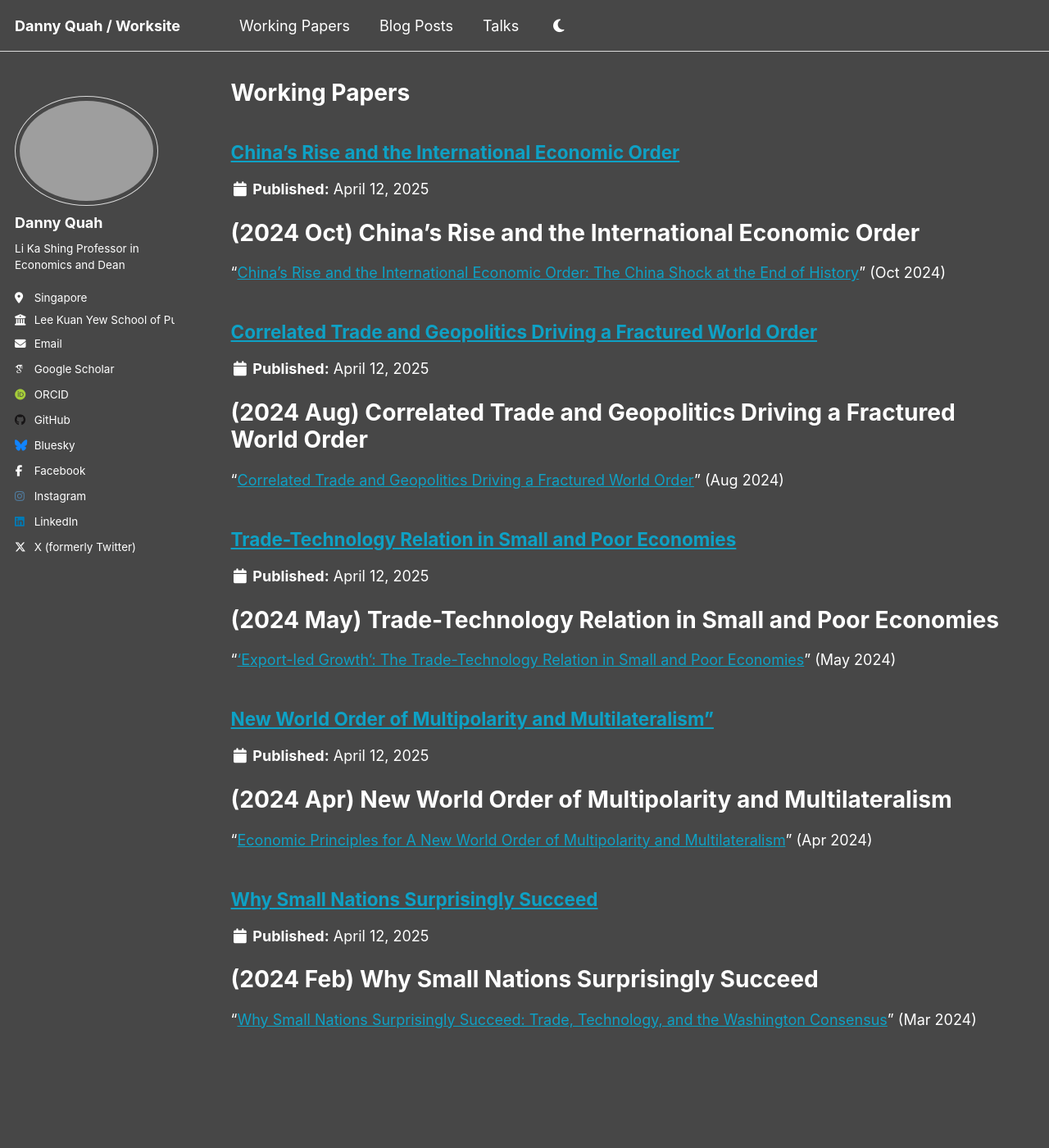
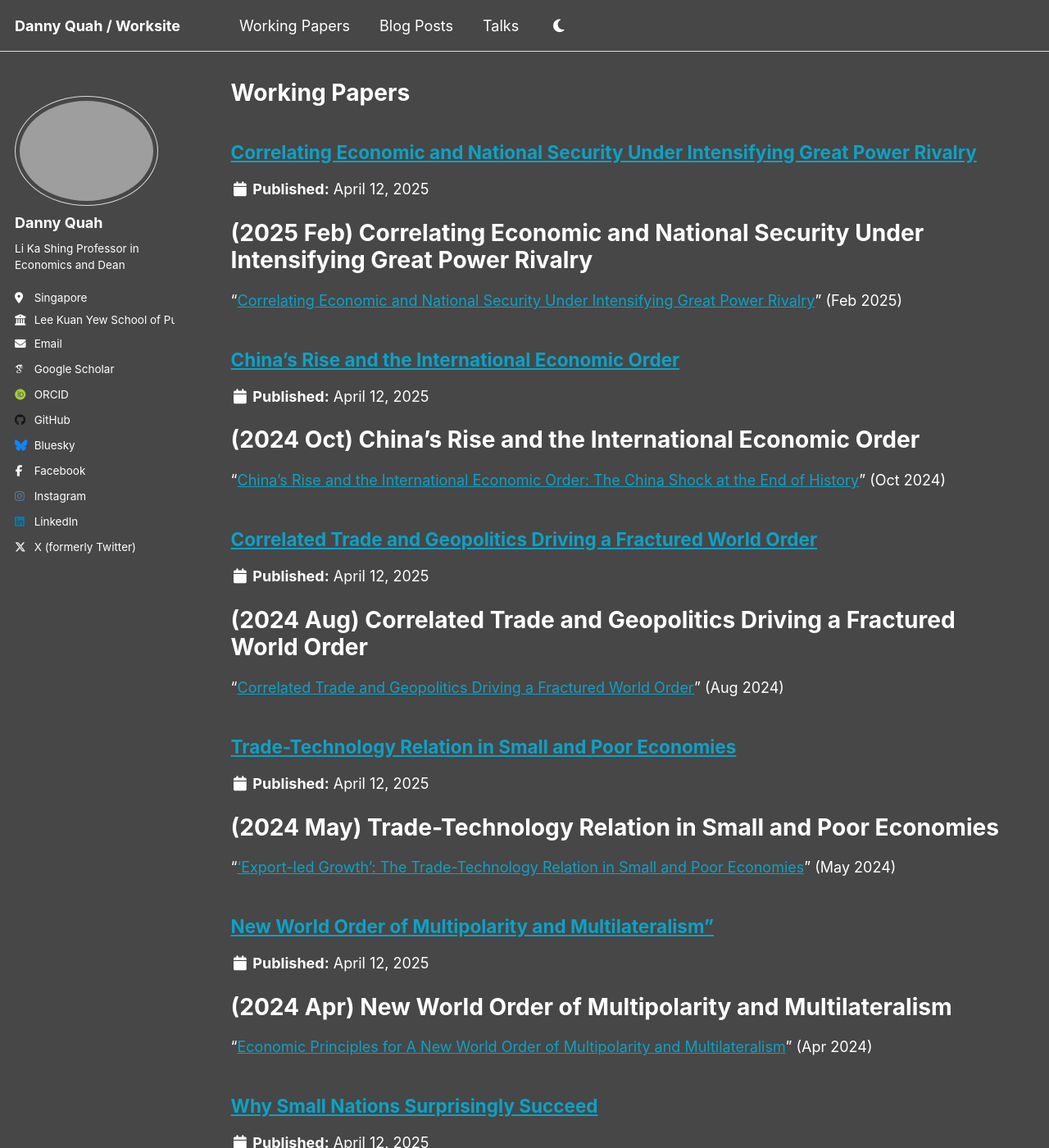
Before and after one commit to DannyQuah/DannyQuah.github.io, a Jekyll site: the page built from _pages/portfolio.html, in a window 1280 px wide and 1400 px high. Shown: the whole window at 82% size. Built offline with Jekyll 4.4.1, drawn with Linux system fonts in a browser that asks for light colours; some web fonts are replaced; some of the changed text lies outside the part shown.

```diff
--- /dev/null
+++ b/_portfolio/2025-02-Correlating-Economic-National-Security.md
@@ -0,0 +1,20 @@
+---
+title: "Correlating Economic and National Security Under Intensifying Great Power Rivalry"
+# Last-edited: 2025.04.12.2136.Sat -- Danny Quah (me@DannyQuah.com)
+# collection: theCollection
+type: "Working Paper"
+# Created: 2025.03.22.1530.Sat -- Danny Quah (me@DannyQuah.com)
+# date: 2025-03-22
+# permalink: /portfolio/
+# venue: "theVenue"
+# location: "theLocation"
+fileName: 2025-02-Correlating-Economic-National-Security.md
+---
+# (2025 Feb) Correlating Economic and National Security Under Intensifying Great Power Rivalry
+"<a href="https://DannyQuah.github.io/Storage/2025.01-Danny.Quah-Correlating-Economic-National-Security.pdf">Correlating Economic and National Security Under Intensifying Great Power Rivalry</a>" (Feb 2025)
+
+[<img src="https://DannyQuah.github.io/Storage/2025.01-Danny.Quah-Correlating-Economic-National-Security-titlepage.png" alt = "Correlating Economic and National Security Under Intensifying Great Power Rivalry - Titlepage" />](https://DannyQuah.github.io/Storage/2025.01-Danny.Quah-Correlating-Economic-National-Security.pdf)
+
+<!---
+   Invisible section // 2025-02-Correlating-Economic-National-Security.md
+-->
```
Also changed, not shown: _portfolio/2020-12-Mobility-Political-Upheaval-Inequality.md (added, +20 -0 lines), _posts/2025-03-30-Boao-Forum-Tragedy-Multilateralism-Global-South-Modernization.md (+2 -2 lines), Storage/2020.12-Danny.Quah-Mobility-Political-Upheaval-Inequality-titlepage.png (added), 1 other file.
